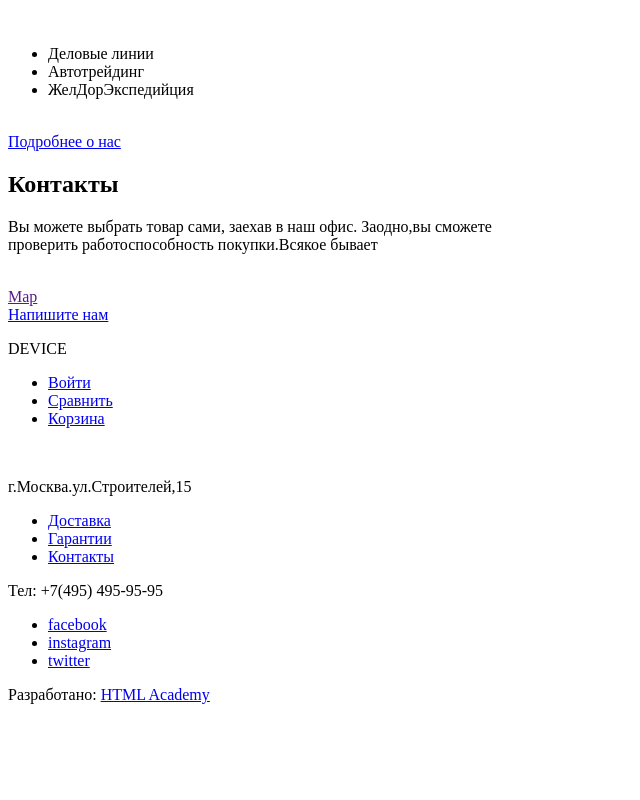
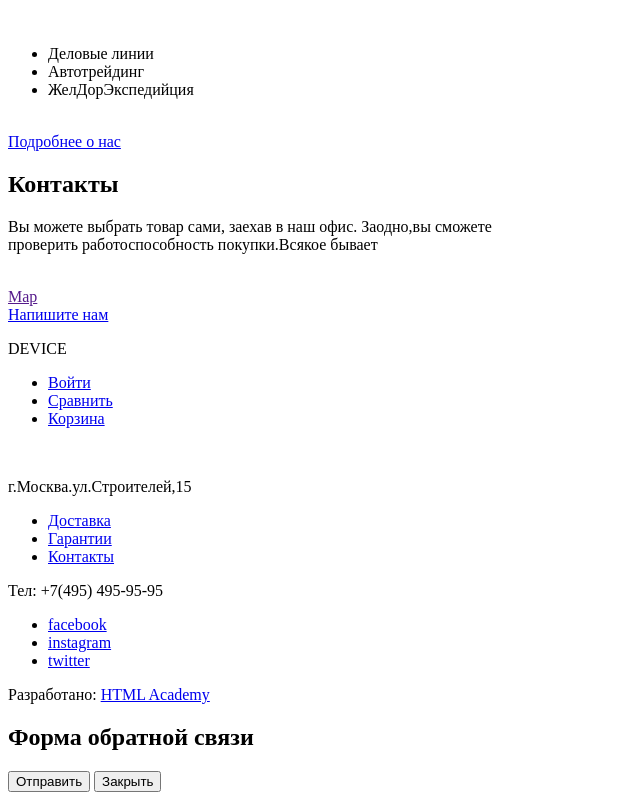
Before and after one commit to tirion789/1441533-device-29, a plain HTML site: page index.html in a window 1280 px wide. Shown: the part 1073-1873 px from the top of the page, without its empty margins (0-640 px from the left). Before the commit the page ends 1793 px from the top, so only its background shows below. Drawn offline with Linux system fonts and the light colour scheme.

Commit message:
Добавил форму обратной связи

```diff
--- a/index.html
+++ b/index.html
@@ -107,5 +107,10 @@
     <a href="https://htmlacademy.ru">HTML Academy</a>
   </p>
     </footer>
+    <section>
+      <h2>Форма обратной связи</h2>
+      <button type="button">Отправить</button>
+      <button type="button">Закрыть</button>
+    </section>
   </body>
 </html>
```
